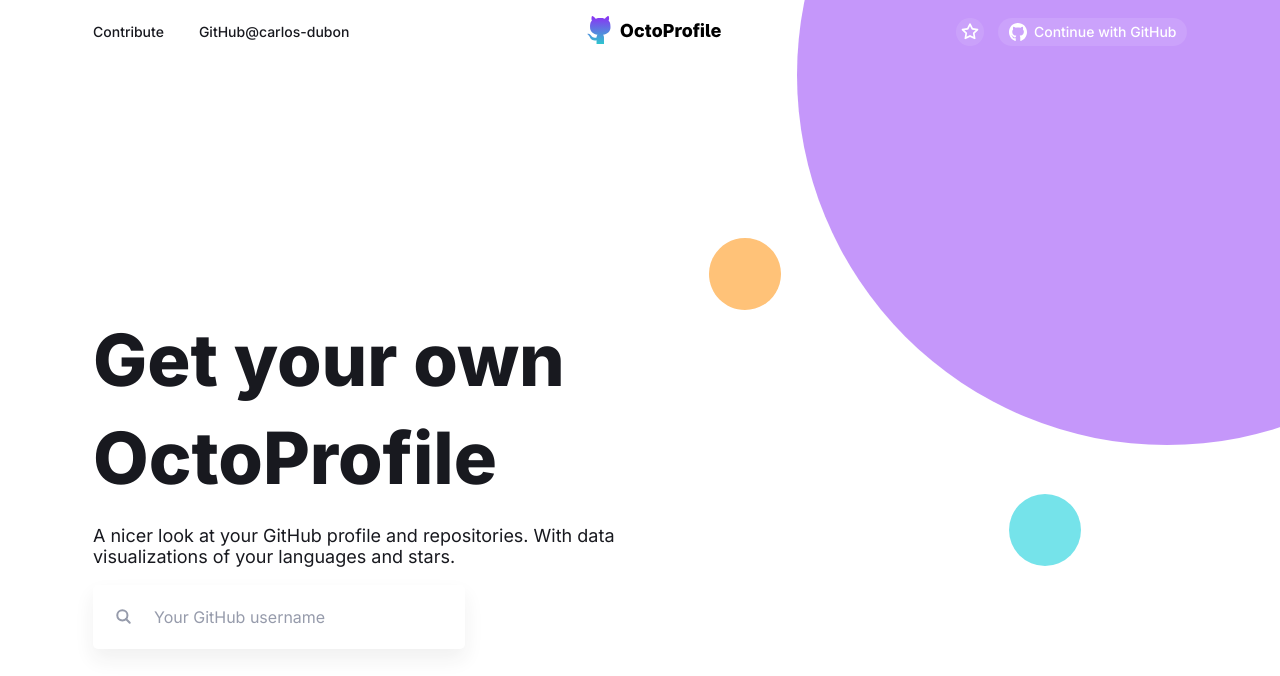
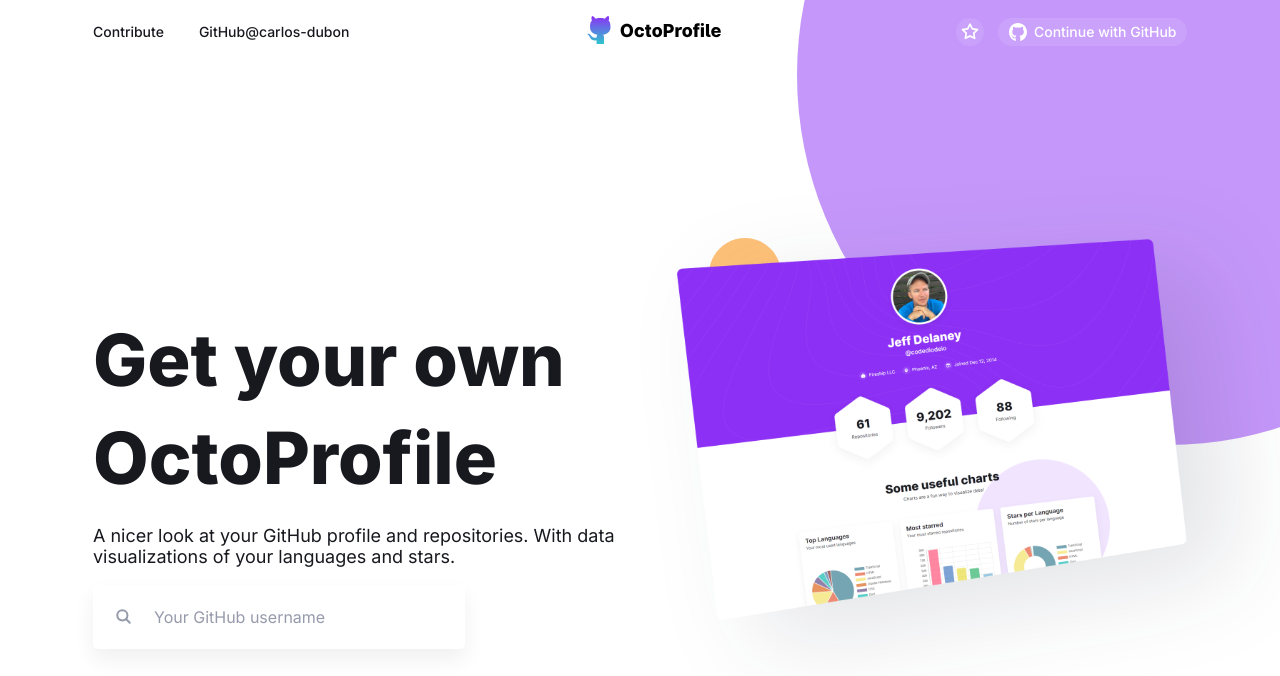
Before and after one commit to carlos-dubon/octoprofile, a Next.js app: page / in a window 1280 px wide. Shown: the top 676 px of the page. Built offline with nearby package versions, Linux system fonts and the light colour scheme.

Commit message:
:mount_fuji: add app preview image

```diff
--- a/src/components/templates/Hero.tsx
+++ b/src/components/templates/Hero.tsx
@@ -4,6 +4,8 @@
 import { Input, ErrorMsg } from "@lib/atoms";
 import { useFormik } from "formik";
 import { NextRouter, useRouter } from "next/router";
+import Image from "next/image";
+import appPreview from "public/preview.png";
 
 const Hero: FC = () => {
   const router: NextRouter = useRouter();
@@ -54,8 +56,15 @@
     <>
       <div
         css={css`
+          display: grid;
+          min-height: 865px;
+          gap: 2.75em;
+          grid-template-columns: repeat(2, 1fr);
+        `}
+      >
+        <div
+          css={css`
             display: flex;
-          min-height: 865px;
             flex-direction: column;
             justify-content: center;
           `}
@@ -86,6 +95,30 @@
             />
           </form>
         </div>
+        <div
+          css={css`
+            display: flex;
+            align-items: center;
+          `}
+        >
+          <div
+            css={css`
+              filter: drop-shadow(48px 24px 48px rgba(24, 37, 56, 0.12));
+              transform: translateY(-4em);
+            `}
+          >
+            <Image
+              unoptimized
+              src={appPreview}
+              placeholder="blur"
+              alt="App Preview"
+              width={518.61}
+              height={387.18}
+              priority
+            />
+          </div>
+        </div>
+      </div>
     </>
   );
 };
```
Also changed, not shown: public/preview.png. Lines whose indentation alone changed are shown as unchanged.
